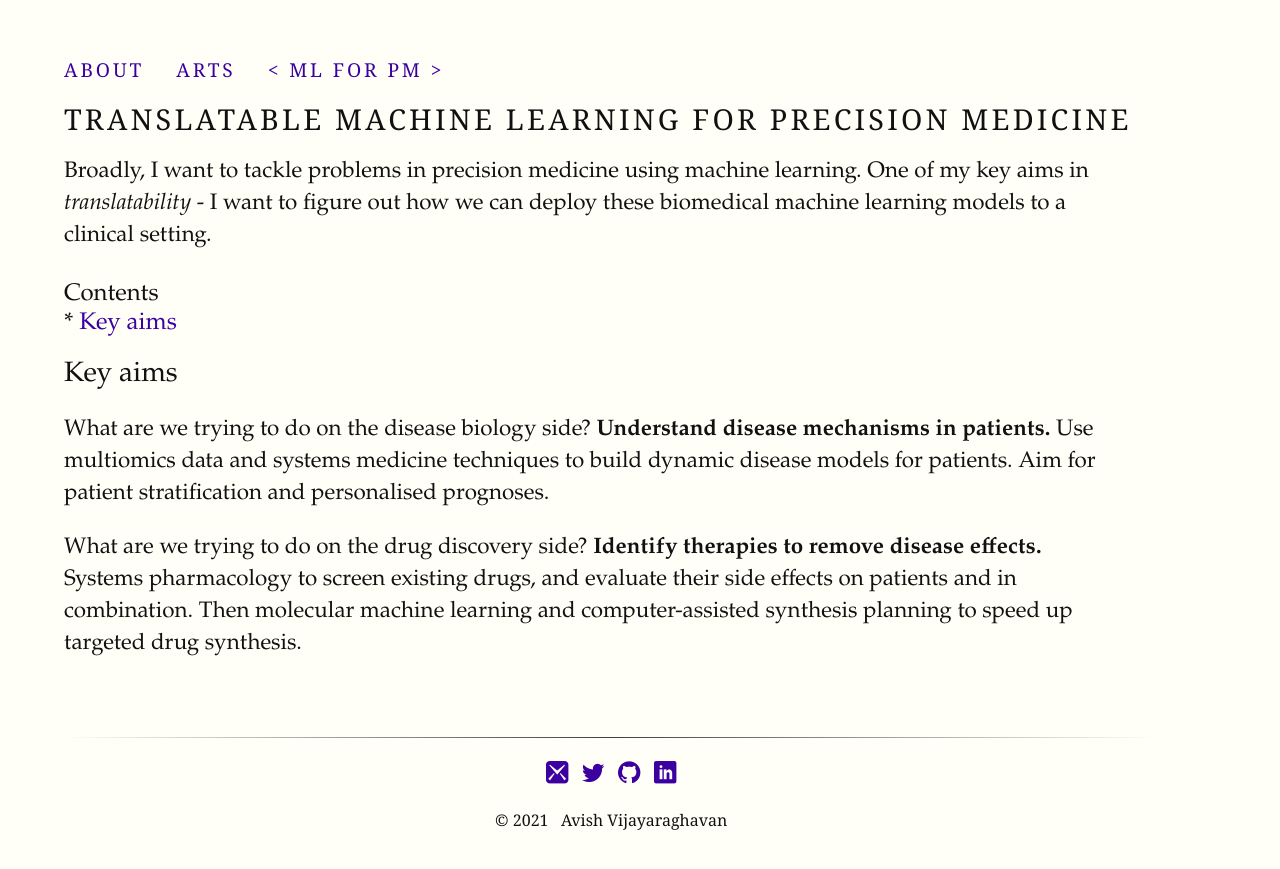
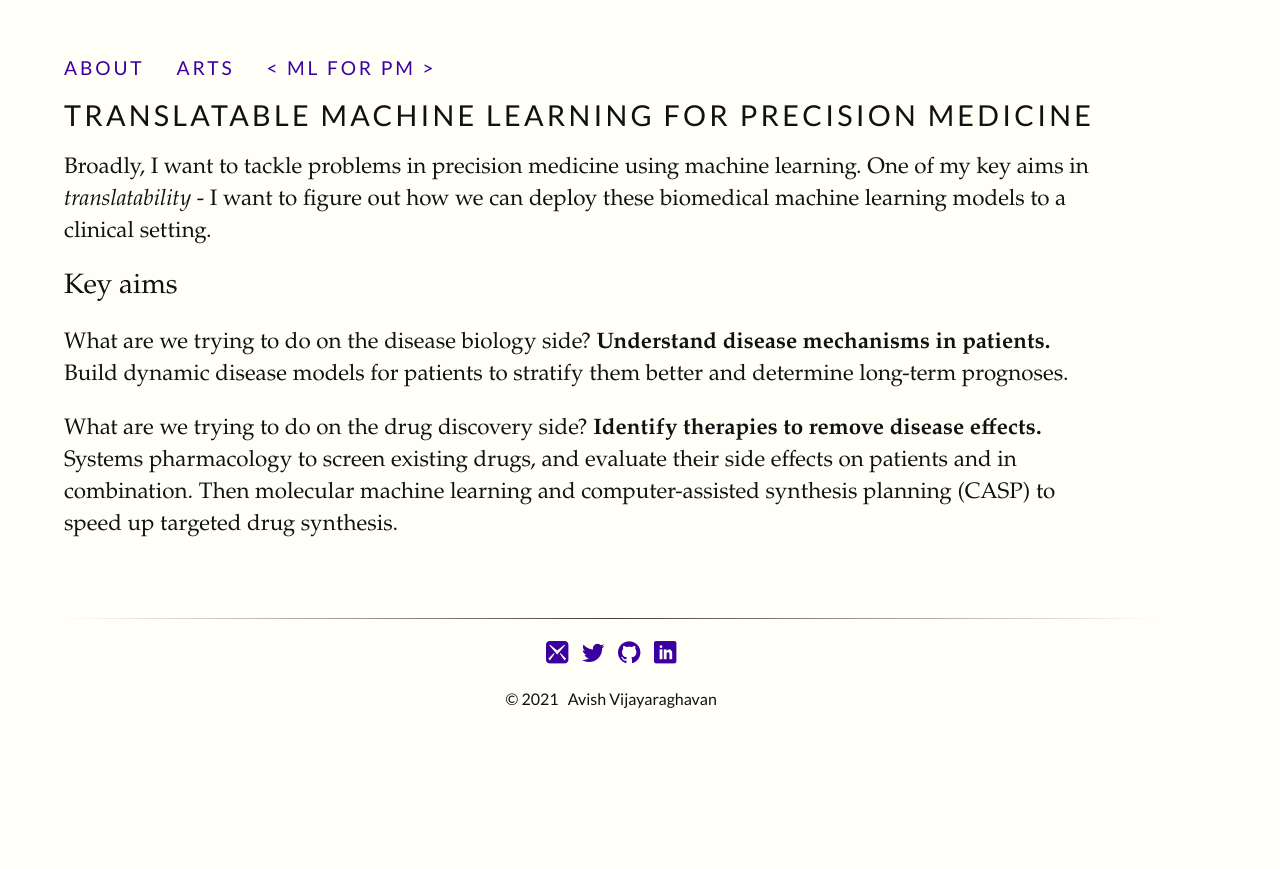
Before and after one commit to avishvj/avishvj.github.io, a Jekyll site: the page built from pages/ml4pm.md, in a window 1280 px wide. Shown: the top 869 px of the page. Built offline with Jekyll 4.4.1, drawn with Linux system fonts in a browser that asks for light colours; some web fonts are replaced.

Commit message:
modify some text

```diff
--- a/_sass/_settings.scss
+++ b/_sass/_settings.scss
@@ -1,11 +1,12 @@
 /* This file contains all the constants for colors and font styles */
 
 $body-font: ETBembo, "Chronicle Text G2", Palatino, "Palatino Linotype", "Palatino LT STD", "Book Antiqua", Georgia, serif;
+
 // Note that Gill Sans is the top of the stack and corresponds to what is used in Tufte's books
 // However, it is not a free font, so if it is not present on the computer that is viewing the webpage
 // The free Google 'Lato' font is used instead. It is similar.
-$sans-font: Georgia, ETBembo; // do work: "Book Antiqua", "Palatino Linotype", Consolas; // don't work: "Chronicle Text G2", Palatino, "Palatino LT STD",
-//"Gill Sans", "Gill Sans MT", "Gotham Narrow", "Lato", Calibri, sans-serif;
+// original $sans-font: "Gill Sans", "Gill Sans MT", "Gotham Narrow", "Lato", Calibri, sans-serif;
+$sans-font: "Lato"; // do work: "Book Antiqua", "Palatino Linotype", Consolas; // don't work: ETBembo, "Chronicle Text G2", Palatino, "Palatino LT STD",
 $code-font: Consolas, "Liberation Mono", Menlo, Courier, monospace;
 $url-font: "Lucida Console", "Lucida Sans Typewriter", Monaco, "Bitstream Vera Sans Mono", monospace;
 $text-color: #111;
--- a/pages/ml4pm.md
+++ b/pages/ml4pm.md
@@ -9,16 +9,16 @@ permalink: /ml4pm/
 
   Broadly, I want to tackle problems in precision medicine using machine learning. One of my key aims in *translatability* - I want to figure out how we can deploy these biomedical machine learning models to a clinical setting.
 
-  <div style="font-size:1.5em; margin-bottom:0.5cm">
-  <br />
-  <font size="5"> Contents </font> <br>
-  * <a href="#aims">Key aims</a><br>
-  </div>
+  <!--<div style="font-size:1.75em; margin-bottom:0.5cm">
+  !-- <br />
+  !-- <font> Contents </font>
+  !-- <li><a href="#aims">Key aims</a></li>
+  !-- </div> -->
 
   <font style="font-size:1.75em">
   <a name="aims"></a>Key aims </font>
-  What are we trying to do on the disease biology side? **Understand disease mechanisms in patients.** Use multiomics data and systems medicine techniques to build dynamic disease models for patients. Aim for patient stratification and personalised prognoses.
+  What are we trying to do on the disease biology side? **Understand disease mechanisms in patients.** Build dynamic disease models for patients to stratify them better and determine long-term prognoses.
 
-  What are we trying to do on the drug discovery side? **Identify therapies to remove disease effects.** Systems pharmacology to screen existing drugs, and evaluate their side effects on patients and in combination. Then molecular machine learning and computer-assisted synthesis planning to speed up targeted drug synthesis.
+  What are we trying to do on the drug discovery side? **Identify therapies to remove disease effects.** Systems pharmacology to screen existing drugs, and evaluate their side effects on patients and in combination. Then molecular machine learning and computer-assisted synthesis planning (CASP) to speed up targeted drug synthesis.
 
   <!--<br /> this gives you a break in page -->
```
